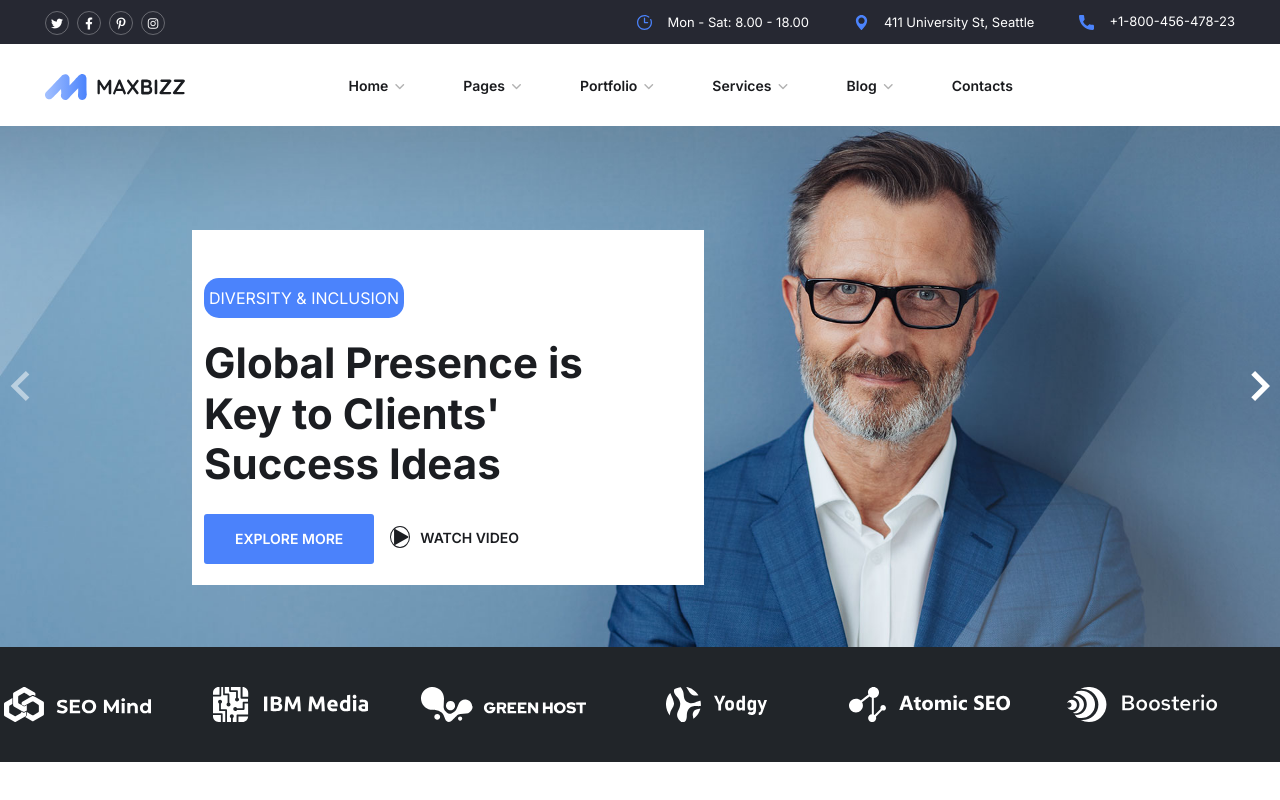
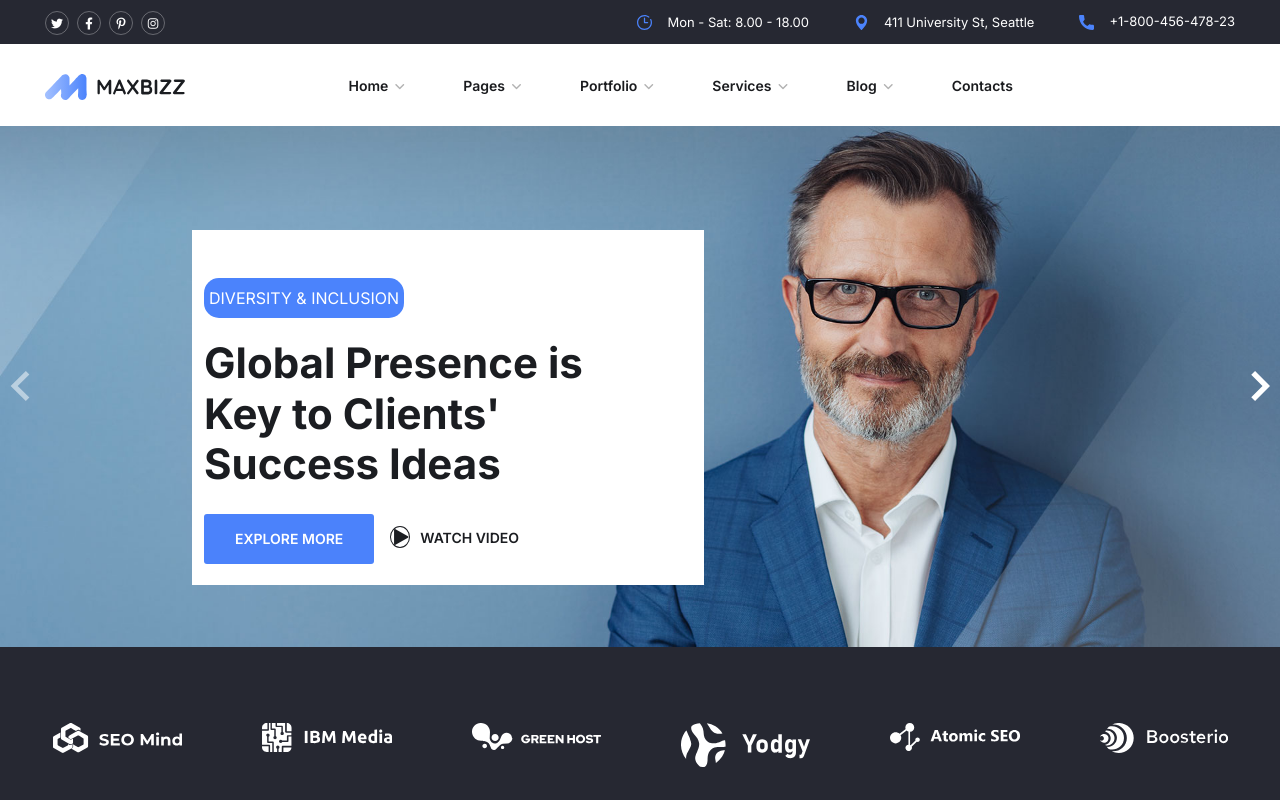
Before and after one commit to the-bengal-studio/React-Maxbizz, a React (Vite) app: page / in a window 1280 px wide. Shown: the top 800 px of the page. Built offline with nearby package versions, Linux system fonts and the light colour scheme.

Commit message:
service page done

```diff
--- a/index.html
+++ b/index.html
@@ -14,7 +14,7 @@
     <link rel="stylesheet" href="/css/magnific-popup.css" />
     <link rel="stylesheet" href="/css/style.css" />
     <link rel="stylesheet" href="/css/woocommerce.css" />
-    <link rel="stylesheet" href="/css/royal-preload.css" />
+    <!-- <link rel="stylesheet" href="/css/royal-preload.css" /> -->
     <link rel="stylesheet" href="/css/navigation.css" />
     <link rel="stylesheet" href="/css/settings.css" />
     <title>Maxbizz</title>
@@ -23,14 +23,36 @@
     <div id="root"></div>
     <script type="module" src="/src/main.jsx"></script>
     <script src="/js/jquery.min.js"></script>
+    <script src="/js/jquery.magnific-popup.min.js"></script>
     <script src="/js/jquery.isotope.min.js"></script>
-    <script src="/js/jquery.themepunch.tools.min.js"></script>
-    <script src="/js/jquery.themepunch.revolution.min.js"></script>
-    <script src="/js/rev-script-1.js"></script>
+    <script src="/js/owl.carousel.min.js"></script>
+    <script src="/js/easypiechart.min.js"></script>
+    <script src="/js/jquery.countdown.min.js"></script>
+    <script src="/js/scripts.js"></script>
+    <script src="/js/header-mobile.js"></script>
+    <script src="/js/royal_preloader.min.js"></script>
+
+    <!-- <script>
+      window.jQuery = window.$ = jQuery;
+      (function ($) {
+        "use strict";
+        //Preloader
+        Royal_Preloader.config({
+          mode: "logo",
+          logo: "images/logo.svg",
+          logo_size: [160, 75],
+          showProgress: true,
+          showPercentage: true,
+          text_colour: "#000000",
+          background: "#ffffff",
+        });
+      })(jQuery);
+    </script> -->
+    <!-- <script src="/js/rev-script-1.js"></script>
     <script src="/js/rev-script-2.js"></script>
     <script src="/js/rev-script-3.js"></script>
-    <script src="/js/jquery.magnific-popup.min.js"></script>
     <script src="/js/revolution-plugin.js"></script>
-    <script src="/js/scripts.js"></script>
+    <script src="/js/jquery.themepunch.tools.min.js"></script>
+    <script src="/js/jquery.themepunch.revolution.min.js"></script> -->
   </body>
 </html>
--- a/package.json
+++ b/package.json
@@ -10,13 +10,12 @@
     "preview": "vite preview"
   },
   "dependencies": {
-    "jquery": "^3.7.1",
     "keen-slider": "^6.8.6",
     "localforage": "^1.10.0",
     "match-sorter": "^6.3.1",
-    "owl.carousel": "^2.3.4",
     "react": "^18.2.0",
     "react-dom": "^18.2.0",
+    "react-owl-carousel": "^2.3.3",
     "react-router-dom": "^6.17.0",
     "sort-by": "^1.2.0"
   },
--- a/src/components/ServiceCarousel/ServiceCarousel.jsx
+++ b/src/components/ServiceCarousel/ServiceCarousel.jsx
@@ -1,40 +1,33 @@
-import React, { useEffect, useRef } from "react";
-import $ from "jquery";
+import React from "react";
+import OwlCarousel from "react-owl-carousel";
 import "owl.carousel/dist/assets/owl.carousel.css";
 import "owl.carousel/dist/assets/owl.theme.default.css";
-import "owl.carousel";
+import "./ServiceCarousel.css";
 
 const ServiceCarousel = () => {
-  const owlCarouselRef = useRef();
-
-  useEffect(() => {
-    // Initialize Owl Carousel
-    if (owlCarouselRef.current) {
-      $(owlCarouselRef.current).owlCarousel({
-        items: 3, // Number of items to display
-        loop: true,
-        margin: 10,
-        autoplay: true,
-      });
-    }
-    return () => {
-      // Destroy Owl Carousel when the component unmounts
-      if (owlCarouselRef.current) {
-        owlCarouselRef.current.trigger("destroy.owl.carousel");
-      }
-    };
-  }, []);
-
   return (
+    <div
+      className="ot-testimonials ot-testimonials-carousel-2 vertical-dots"
+      data-loop="true"
+      data-auto="true"
+      data-time="7000"
+      data-dots="true"
+    >
+      <div class="container-fluid">
+        <div className="row title" style={{ marginBottom: "20px" }}>
+          {/* <div class="col-sm-12 btn btn-info">
+            Owl Carousel In React Application
+          </div> */}
+        </div>
+      </div>
+      <div class="container-fluid">
+        <OwlCarousel items={1} className="owl-theme" loop margin={8}>
           <div>
-      <div className="owl-carousel" ref={owlCarouselRef}>
-        {/* Your carousel items here */}
-        <div className="item">
-          {" "}
+            <div class="testi-item text-left">
               <div class="ttext">
-            “We know a diverse workforce and an inclusive culture matters to our
-            clients. Through philanthropy and employee volunteerism, we support
-            the diverse communities where our employees live.”
+                “We know a diverse workforce and an inclusive culture matters to
+                our clients. Through philanthropy and employee volunteerism, we
+                support the diverse communities where our employees live.”
               </div>
               <div class="t-head">
                 <div class="tinfo">
@@ -43,8 +36,39 @@ const ServiceCarousel = () => {
                 </div>
               </div>
             </div>
-        <div className="item">Item 2</div>
-        <div className="item">Item 3</div>
+          </div>
+          <div>
+            <div class="testi-item text-left">
+              <div class="ttext">
+                "I am so happy, my dear friend, so absorbed in the exquisite
+                sense of mere tranquil existence, that I neglect my talents. I
+                should be incapable of drawing a single stroke at the present
+                moment."
+              </div>
+              <div class="t-head">
+                <div class="tinfo">
+                  <h6>Mary Grey</h6>
+                  <span>client of company</span>
+                </div>
+              </div>
+            </div>
+          </div>
+          <div>
+            <div class="testi-item text-left">
+              <div class="ttext">
+                “We know a diverse workforce and an inclusive culture matters to
+                our clients. Through philanthropy and employee volunteerism, we
+                support the diverse communities where our employees live.”
+              </div>
+              <div class="t-head">
+                <div class="tinfo">
+                  <h6>Oliver Simson</h6>
+                  <span>client of company</span>
+                </div>
+              </div>
+            </div>
+          </div>
+        </OwlCarousel>
       </div>
     </div>
   );
--- /dev/null
+++ b/src/components/ServiceClients/ServiceClients.jsx
@@ -0,0 +1,71 @@
+import React from "react";
+import OwlCarousel from "react-owl-carousel";
+import "owl.carousel/dist/assets/owl.carousel.css";
+import "owl.carousel/dist/assets/owl.theme.default.css";
+
+function ServiceClients() {
+  return (
+    <section className="bg-color-primary">
+      <div className="container">
+        <div className="space-60"></div>
+        <div className="row">
+          <div className="col-lg-12">
+            <OwlCarousel
+              className="owl-theme"
+              loop
+              autoplay
+              autoplayTimeout={7000}
+              dots={false}
+              items={6}
+              margin={80}
+              responsive={{
+                0: {
+                  items: 2,
+                },
+                600: {
+                  items: 3,
+                },
+                1000: {
+                  items: 6,
+                },
+              }}
+            >
+              <a href="#">
+                <figure>
+                  <img src="images/client-logos/01.svg" alt="" />
+                </figure>
+              </a>
+              <a href="#">
+                <figure>
+                  <img src="images/client-logos/02.svg" alt="" />
+                </figure>
+              </a>
+              <a href="#">
+                <figure>
+                  <img src="images/client-logos/03.svg" alt="" />
+                </figure>
+              </a>
+              <a href="#">
+                <figure>
+                  <img src="images/client-logos/04.svg" alt="" />
+                </figure>
+              </a>
+              <a href="#">
+                <figure>
+                  <img src="images/client-logos/05.svg" alt="" />
+                </figure>
+              </a>
+              <a href="#">
+                <figure>
+                  <img src="images/client-logos/06.svg" alt="" />
+                </figure>
+              </a>
+            </OwlCarousel>
+          </div>
+        </div>
+        <div className="space-60"></div>
+      </div>
+    </section>
+  );
+}
+export default ServiceClients;
--- a/src/components/TestimonialCarousel/TestimonialCarousel.jsx
+++ b/src/components/TestimonialCarousel/TestimonialCarousel.jsx
@@ -1,26 +1,50 @@
 import React from "react";
-import { useKeenSlider } from "keen-slider/react";
-import "keen-slider/keen-slider.min.css";
+import OwlCarousel from "react-owl-carousel";
+import "owl.carousel/dist/assets/owl.carousel.css";
+import "owl.carousel/dist/assets/owl.theme.default.css";
+import "./TestimonialCarousel.css";
 
-const TestimonialCarousel = () => {
-  const [sliderRef] = useKeenSlider({
-    loop: true,
-    slidesPerView: 1,
-    spacing: 15,
-  });
-
+function TestimonialCarousel() {
   return (
-    <div className="ot-testimonials ot-testimonials-carousel-2">
-      <div ref={sliderRef} className="keen-slider">
-        <div className="keen-slider__slide">
+    <section className="consulting-testi">
+      <div className="container">
+        <div className="space-60 d-none d-md-block"></div>
+        <div className="space-60"></div>
+        <div className="ot-heading text-center">
+          <span className="is_highlight">testimonials</span>
+          <h3 className="main-head">What People Say About Us</h3>
+        </div>
+        <div className="space-50"></div>
+        <div className="row">
+          <div className="col-xl-8 offset-xl-2 col-lg-10 offset-lg-1">
+            <OwlCarousel
+              className="ot-testimonials ot-testimonials-carousel-2 owl-theme"
+              loop
+              autoplay
+              autoplayTimeout={7000}
+              nav
+              dots={false}
+              responsive={{
+                0: {
+                  items: 1,
+                },
+                600: {
+                  items: 1,
+                },
+                1000: {
+                  items: 1,
+                },
+              }}
+            >
               <div className="testi-item">
                 <div className="tphoto">
-              <img src="/images/avatar-1.png" alt="Oliver Simson" />
+                  <img src="images/avatar-1.png" alt="Oliver Simson" />
                 </div>
                 <div className="ttext">
-              “We know a diverse workforce and an inclusive culture matters to
-              our clients. Through philanthropy and employee volunteerism, we
-              support the diverse communities where our employees live.”
+                  “We know a diverse workforce and an inclusive culture matters
+                  to our clients. Through philanthropy and employee
+                  volunteerism, we support the diverse communities where our
+                  employees live.”
                 </div>
                 <div className="t-head">
                   <div className="tinfo">
@@ -29,16 +53,15 @@ const TestimonialCarousel = () => {
                   </div>
                 </div>
               </div>
-        </div>
-        <div className="keen-slider__slide">
               <div className="testi-item">
                 <div className="tphoto">
-              <img src="/images/testi2.png" alt="Mary Grey" />
+                  <img src="images/testi2.png" alt="Mary Grey" />
                 </div>
                 <div className="ttext">
-              “We know a diverse workforce and an inclusive culture matters to
-              our clients. Through philanthropy and employee volunteerism, we
-              support the diverse communities where our employees live.”
+                  “We know a diverse workforce and an inclusive culture matters
+                  to our clients. Through philanthropy and employee
+                  volunteerism, we support the diverse communities where our
+                  employees live.”
                 </div>
                 <div className="t-head">
                   <div className="tinfo">
@@ -47,28 +70,31 @@ const TestimonialCarousel = () => {
                   </div>
                 </div>
               </div>
+              {/* Add more items here */}
+              <div class="testi-item">
+                <div class="tphoto">
+                  <img src="images/testi3.png" alt="Samanta Fox" />
                 </div>
-        <div className="keen-slider__slide">
-          <div className="testi-item">
-            <div className="tphoto">
-              <img src="/images/testi3.png" alt="Samanta Fox" />
+                <div class="ttext">
+                  “We know a diverse workforce and an inclusive culture matters
+                  to our clients. Through philanthropy and employee
+                  volunteerism, we support the diverse communities where our
+                  employees live.”
                 </div>
-            <div className="ttext">
-              “We know a diverse workforce and an inclusive culture matters to
-              our clients. Through philanthropy and employee volunteerism, we
-              support the diverse communities where our employees live.”
-            </div>
-            <div className="t-head">
-              <div className="tinfo">
+                <div class="t-head">
+                  <div class="tinfo">
                     <h6>Samanta Fox</h6>
                     <span>Designer</span>
                   </div>
                 </div>
               </div>
+            </OwlCarousel>
           </div>
         </div>
+        <div className="space-60"></div>
       </div>
+    </section>
   );
-};
+}
 
 export default TestimonialCarousel;
--- a/src/components/TopCarousel/TopCarousel.css
+++ b/src/components/TopCarousel/TopCarousel.css
@@ -1,4 +1,4 @@
-body {
+/* body {
   margin: 0;
   font-family: "Inter", sans-serif;
   -webkit-font-smoothing: antialiased;
@@ -23,10 +23,7 @@ body {
 }
 .keen-slider-top {
   background: #212529;
+} */
+.bg-color-clients {
+  background-color: #262832;
 }
-/* @media screen and (max-width: 768px) {
-  .number-slide-top {
-    display: grid;
-    grid-template-columns: 2;
-  }
-} */
--- a/src/components/TopCarousel/TopCarousel.jsx
+++ b/src/components/TopCarousel/TopCarousel.jsx
@@ -1,64 +1,136 @@
-import React, { useEffect, useState } from "react";
-import { useKeenSlider } from "keen-slider/react";
-import "keen-slider/keen-slider.min.css";
+// import React, { useEffect, useState } from "react";
+// import { useKeenSlider } from "keen-slider/react";
+// import "keen-slider/keen-slider.min.css";
+// import "./TopCarousel.css";
+
+// const animation = { duration: 50000, easing: (t) => t };
+
+// export default () => {
+//   const [isMobile, setIsMobile] = useState(window.innerWidth <= 768);
+
+//   const [sliderRef] = useKeenSlider({
+//     loop: true,
+//     slides: {
+//       perView: isMobile ? 2 : 6,
+//       //   spacing: 15,
+//     },
+//     renderMode: "performance",
+//     drag: false,
+//     created(s) {
+//       s.moveToIdx(1, true, animation);
+//     },
+//     updated(s) {
+//       s.moveToIdx(s.track.details.abs + 1, true, animation);
+//     },
+//     animationEnded(s) {
+//       s.moveToIdx(s.track.details.abs + 1, true, animation);
+//     },
+//   });
+
+//   useEffect(() => {
+//     const handleResize = () => {
+//       setIsMobile(window.innerWidth <= 768);
+//     };
+
+//     window.addEventListener("resize", handleResize);
+
+//     return () => {
+//       window.removeEventListener("resize", handleResize);
+//     };
+//   }, []);
+
+//   return (
+//     <div ref={sliderRef} className="keen-slider keen-slider-top">
+//       <div className="keen-slider__slide number-slide-top">
+//         <img src="/images/client-logos/01.svg" alt="" />
+//       </div>
+//       <div className="keen-slider__slide number-slide-top">
+//         <img src="/images/client-logos/02.svg" alt="" />
+//       </div>
+//       <div className="keen-slider__slide number-slide-top">
+//         <img src="/images/client-logos/03.svg" alt="" />
+//       </div>
+//       <div className="keen-slider__slide number-slide-top">
+//         <img src="/images/client-logos/04.svg" alt="" />
+//       </div>
+//       <div className="keen-slider__slide number-slide-top">
+//         <img src="/images/client-logos/05.svg" alt="" />
+//       </div>
+//       <div className="keen-slider__slide number-slide-top">
+//         <img src="/images/client-logos/06.svg" alt="" />
+//       </div>
+//     </div>
+//   );
+// };
+import React from "react";
+import OwlCarousel from "react-owl-carousel";
+import "owl.carousel/dist/assets/owl.carousel.css";
+import "owl.carousel/dist/assets/owl.theme.default.css";
 import "./TopCarousel.css";
 
-const animation = { duration: 50000, easing: (t) => t };
-
-export default () => {
-  const [isMobile, setIsMobile] = useState(window.innerWidth <= 768);
-
-  const [sliderRef] = useKeenSlider({
-    loop: true,
-    slides: {
-      perView: isMobile ? 2 : 6,
-      //   spacing: 15,
-    },
-    renderMode: "performance",
-    drag: false,
-    created(s) {
-      s.moveToIdx(1, true, animation);
-    },
-    updated(s) {
-      s.moveToIdx(s.track.details.abs + 1, true, animation);
-    },
-    animationEnded(s) {
-      s.moveToIdx(s.track.details.abs + 1, true, animation);
-    },
-  });
-
-  useEffect(() => {
-    const handleResize = () => {
-      setIsMobile(window.innerWidth <= 768);
-    };
-
-    window.addEventListener("resize", handleResize);
-
-    return () => {
-      window.removeEventListener("resize", handleResize);
-    };
-  }, []);
-
+function TopCarousel() {
   return (
-    <div ref={sliderRef} className="keen-slider keen-slider-top">
-      <div className="keen-slider__slide number-slide-top">
-        <img src="/images/client-logos/01.svg" alt="" />
+    <section className="bg-color-clients">
+      <div className="container">
+        <div className="space-60"></div>
+        <div className="row">
+          <div className="col-lg-12">
+            <OwlCarousel
+              className="owl-theme"
+              loop
+              autoplay
+              autoplayTimeout={7000}
+              dots={false}
+              items={6}
+              margin={80}
+              responsive={{
+                0: {
+                  items: 2,
+                },
+                600: {
+                  items: 3,
+                },
+                1000: {
+                  items: 6,
+                },
+              }}
+            >
+              <a href="#">
+                <figure>
+                  <img src="images/client-logos/01.svg" alt="" />
+                </figure>
+              </a>
+              <a href="#">
+                <figure>
+                  <img src="images/client-logos/02.svg" alt="" />
+                </figure>
+              </a>
+              <a href="#">
+                <figure>
+                  <img src="images/client-logos/03.svg" alt="" />
+                </figure>
+              </a>
+              <a href="#">
+                <figure>
+                  <img src="images/client-logos/04.svg" alt="" />
+                </figure>
+              </a>
+              <a href="#">
+                <figure>
+                  <img src="images/client-logos/05.svg" alt="" />
+                </figure>
+              </a>
+              <a href="#">
+                <figure>
+                  <img src="images/client-logos/06.svg" alt="" />
+                </figure>
+              </a>
+            </OwlCarousel>
+          </div>
+        </div>
+        <div className="space-60"></div>
       </div>
-      <div className="keen-slider__slide number-slide-top">
-        <img src="/images/client-logos/02.svg" alt="" />
-      </div>
-      <div className="keen-slider__slide number-slide-top">
-        <img src="/images/client-logos/03.svg" alt="" />
-      </div>
-      <div className="keen-slider__slide number-slide-top">
-        <img src="/images/client-logos/04.svg" alt="" />
-      </div>
-      <div className="keen-slider__slide number-slide-top">
-        <img src="/images/client-logos/05.svg" alt="" />
-      </div>
-      <div className="keen-slider__slide number-slide-top">
-        <img src="/images/client-logos/06.svg" alt="" />
-      </div>
-    </div>
+    </section>
   );
-};
+}
+export default TopCarousel;
--- a/src/pages/Home/Home.jsx
+++ b/src/pages/Home/Home.jsx
@@ -1012,7 +1012,7 @@ const Home = () => {
         </div>
       </section>
 
-      <section class="consulting-testi">
+      {/* <section class="consulting-testi">
         <div class="container">
           <div class="space-60 d-none d-md-block"></div>
           <div class="space-60"></div>
@@ -1020,12 +1020,12 @@ const Home = () => {
             <span class="is_highlight">testimonials</span>
             <h3 class="main-head">What People Say About Us</h3>
           </div>
-          <div class="space-50"></div>
-          <TestimonialCarousel></TestimonialCarousel>
-          <div class="space-60 d-none d-md-block"></div>
+          <div class="space-50"></div> */}
+      <TestimonialCarousel></TestimonialCarousel>
+      {/* <div class="space-60 d-none d-md-block"></div>
           <div class="space-60"></div>
         </div>
-      </section>
+      </section> */}
 
       <section>
         <div class="container">
--- a/src/pages/Service/Service.jsx
+++ b/src/pages/Service/Service.jsx
@@ -1,9 +1,7 @@
 import React from "react";
 import { Link } from "react-router-dom";
-import "owl.carousel/dist/assets/owl.carousel.css";
-import "owl.carousel/dist/assets/owl.theme.default.css";
-import "owl.carousel";
 import ServiceCarousel from "../../components/ServiceCarousel/ServiceCarousel";
+import ServiceClients from "../../components/ServiceClients/ServiceClients";
 
 const Service = () => {
   return (
@@ -181,6 +179,7 @@ const Service = () => {
         <div class="space-60 d-none d-md-block"></div>
         <div class="space-60"></div>=
       </section>
+      <ServiceClients></ServiceClients>
     </div>
   );
 };
```
Also changed, not shown: src/components/ServiceCarousel/ServiceCarousel.css (added), src/components/TestimonialCarousel/TestimonialCarousel.css (added), 1 other file (tests, documents, lock files or other folders). Lines whose indentation alone changed are shown as unchanged.
